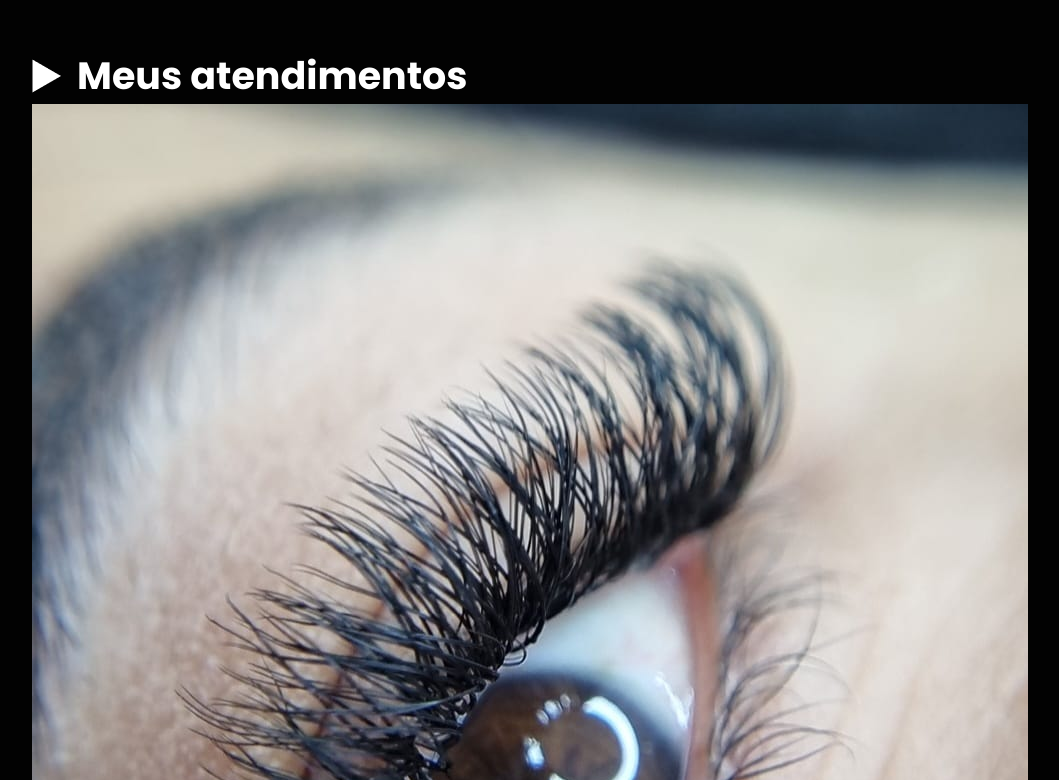
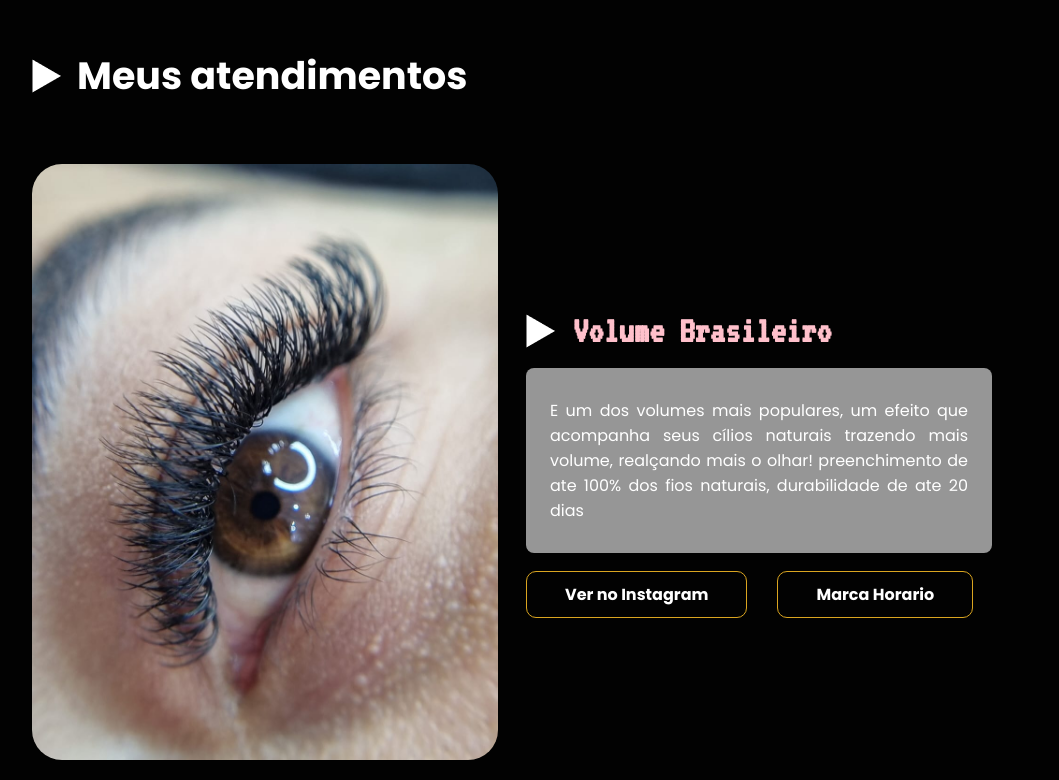
Before and after one commit to Guilherme-Gabriell/Maria-Lash-Desingner, a plain HTML site: page index.html in a window 1280 px wide. Shown: the part 1260-2040 px from the top of the page, without its empty margins (128-1187 px from the left). Drawn offline with Linux system fonts and the light colour scheme.

Commit message:
seção projetos criada e estilizada.

```diff
--- a/index.html
+++ b/index.html
@@ -3,12 +3,12 @@
 
 <head>
     <meta charset="UTF-8">
-    <meta name="viewport" content="width=device-width, initial-scale=1.0">
+    <meta name="viewport" content="width=device-width, initial-scale=1.0"/>
     <title>Maria Eduarda Lash Desingner</title>
-    <link rel="stylesheet" href="https://fonts.googleapis.com/css2?family=VT323&display=swap">
+    <link rel="stylesheet" href="https://fonts.googleapis.com/css2?family=VT323&display=swap"/>
     <link rel="stylesheet"
-        href="https://fonts.googleapis.com/css2?family=Poppins:ital,wght@0,100;0,200;0,300;0,400;0,500;0,600;0,700;0,800;0,900;1,100;1,200;1,300;1,400;1,500;1,600;1,700;1,800;1,900&display=swap">
-    <link rel="stylesheet" href="style/style.css">
+        href="https://fonts.googleapis.com/css2?family=Poppins:ital,wght@0,100;0,200;0,300;0,400;0,500;0,600;0,700;0,800;0,900;1,100;1,200;1,300;1,400;1,500;1,600;1,700;1,800;1,900&display=swap"/>
+    <link rel="stylesheet" href="style/style.css"/>
 </head>
 
 <body>
@@ -16,23 +16,23 @@
         <div class="header-links">
             <a href="#">Inicio</a>
             <a href="#">Sobre</a>
-            <a href="#">Projetos</a>
+            <a href="#">Atendimentos</a>
             <a href="#">Contato</a>
         </div>
     </header>
     <main>
         <div class="main-section">
-            <img class="avatar" src="image/Captura de tela 2024-08-21 124230.png" alt="imagem logo">
+            <img class="avatar" src="image/Captura de tela 2024-08-21 124230.png" alt="imagem logo"/>
             <h1 class="main-title">"Olá, sou Maria Eduarda,<br /> especialista em Lash Design,</h1>
             <p class="main-description">e estou aqui para realçar a sua beleza com extensões de cílios
                 personalizadas,<br /> perfeitas para destacar o seu olhar e realçar sua autoestima!"</p>
-            <a class="main-button" href="#">Marca Horario</a>
+            <a class="main-button" href="#" target="_blank" >Marca Horario</a>
         </div>
         <div class="sections">
             <section>
                 <div class="section-title-container">
                     <img src="image/Polygon 5.png" alt="icone da seção" />
-                    <h2 class="section-title">Atendimentos</h2>
+                    <h2 class="section-title">Sobre</h2>
                 </div>
                 <div class="about-description-box">
                     <p class="about-description">"Em seguida, vou apresentar alguns dos meus atendimentos com fotos para
@@ -43,22 +43,22 @@
             <!--Seção MEus Atendimentos-->
             <section>
                 <div class="section-title-container">
-                    <img src="image/Polygon 5.png" alt="icone da seção">
+                    <img src="image/Polygon 5.png" alt="icone da seção"/>
                     <h2 class="section-title">Meus atendimentos</h2>
                 </div>
                 <!--atendimento volume brasileiro-->
                 <div>
-                    <div>
-                        <div>
-                            <img src="image/f8d2f0c1-e0f0-4fc9-8b51-628037af7f92.jpg" alt="imagem do atendimento" />
+                    <div class="project">
+                        <div class="project-image-container">
+                            <img class="project-image" src="image/f8d2f0c1-e0f0-4fc9-8b51-628037af7f92.jpg" alt="imagem do atendimento" />
                         </div>
-                        <div>
-                            <div>
-                                <img src="image/Polygon 5.png" alt="icone de nome do projeto">
-                                <h3>Volume Brasileiro</h3>
+                        <div class="project-details-container">
+                            <div class="project-title-container">
+                                <img src="image/Polygon 5.png" alt="icone de nome do projeto"/>
+                                <h3 class="project-title">Volume Brasileiro</h3>
                             </div>
-                            <div>
-                                <p>E um dos volumes mais populares, um efeito que acompanha seus cílios naturais
+                            <div class="project-description-container">
+                                <p class="project-description">E um dos volumes mais populares, um efeito que acompanha seus cílios naturais
                                     trazendo
                                     mais volume,
                                     realçando mais o olhar! preenchimento de ate 100% dos fios naturais, durabilidade de
@@ -66,9 +66,9 @@
                                     20 dias
                                 </p>
                             </div>
-                            <div>
-                                <a href="#">Ver no Instagram</a>
-                                <a href="#">Marca Horario</a>
+                            <div class="project-buttons-container">
+                                <a class="project-button" href="https://www.instagram.com/mariaa_lashdesign?igsh=bDk1ZXE4aWxmc2tk" target="_blank" >Ver no Instagram</a>
+                                <a class="project-button" href="#" target="_blank" >Marca Horario</a>
                             </div>
                         </div>
                     </div>
--- a/style/style.css
+++ b/style/style.css
@@ -101,4 +101,67 @@ section {
 .about-line-box {
     height: 19px;
     background-color: #FFC0CB;
+
 }
+
+.project {
+    display: flex;
+    gap: 28px;
+    padding: 60px 0;
+    align-items: center;
+}
+
+.project-image-container {
+    flex: 1;
+
+}
+
+.project-image {
+    max-width: 100%;
+    border-radius: 30px;
+}
+
+.project-details-container {
+    flex: 1;
+    margin: auto 0;
+}
+
+.project-title-container {
+    display: flex;
+    gap: 18px;
+    align-items: center
+}
+
+
+.project-title {
+    font-family: "VT323", monospace;
+    color:#FFC0CB;
+    font-size: 38px;
+
+}
+
+.project-description-container {
+    background-color: #969696;
+    padding: 30px 24px;
+    margin-top: 18px;
+    border-radius: 8px;
+}
+
+.project-description {
+    text-align: justify;
+}
+
+.project-buttons-container {
+    display: flex;
+    gap: 30px;
+    margin-top: 18px;
+}
+
+.project-button {
+    text-decoration: none;
+    color: #ffffff;
+    border:1px solid goldenrod;
+    border-radius: 10px;
+    padding: 10px 38px;
+    font-weight: 700;
+}
```
